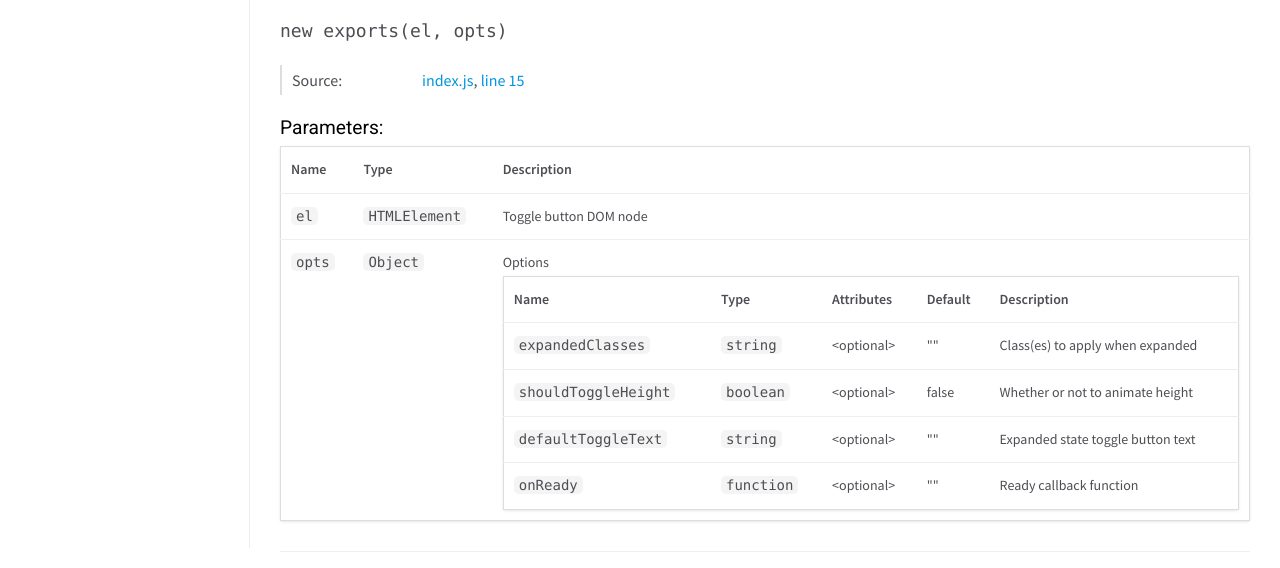
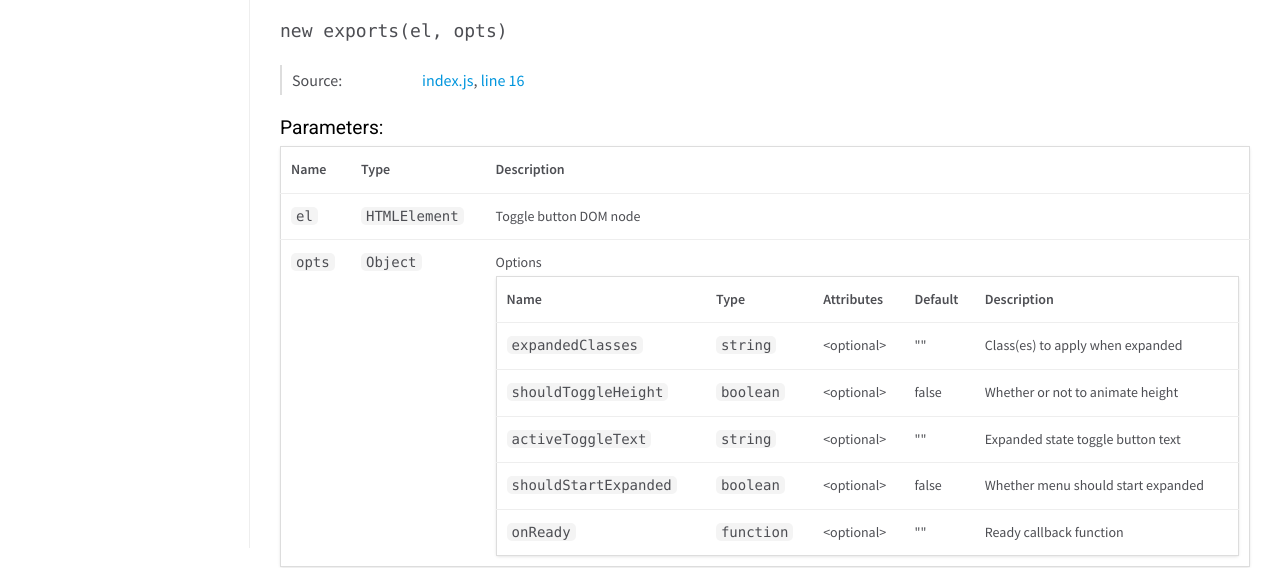
Before and after one commit to Threespot/expand-toggle, a website built with webpack: page docs/module.exports.html in a window 1280 px wide. Shown: the part 252-820 px from the top of the page. Built offline with nearby package versions, Linux system fonts and the light colour scheme.

Commit message:
version 1.6.0

```diff
--- a/docs/module.exports.html
+++ b/docs/module.exports.html
@@ -99,7 +99,7 @@
 
     <dt class="tag-source">Source:</dt>
     <dd class="tag-source"><ul class="dummy"><li>
-        <a href="index.js.html">index.js</a>, <a href="index.js.html#line15">line 15</a>
+        <a href="index.js.html">index.js</a>, <a href="index.js.html#line16">line 16</a>
     </li></ul></dd>
 
 
@@ -300,7 +300,7 @@
 
         <tr>
 
-                <td class="name"><code>defaultToggleText</code></td>
+                <td class="name"><code>activeToggleText</code></td>
 
 
             <td class="type">
@@ -334,6 +334,48 @@
 
             <td class="description last">
                 Expanded state toggle button text
+
+            </td>
+        </tr>
+
+
+
+        <tr>
+
+                <td class="name"><code>shouldStartExpanded</code></td>
+
+
+            <td class="type">
+
+
+<span class="param-type"><code>boolean</code></span>
+
+
+
+            </td>
+
+
+                <td class="attributes">
+
+                    &lt;optional><br>
+
+
+
+
+
+                </td>
+
+
+
+                <td class="default">
+
+                    false
+
+                </td>
+
+
+            <td class="description last">
+                Whether menu should start expanded
 
             </td>
         </tr>
@@ -440,7 +482,7 @@
 <br class="clear">
 
 <footer>
-    Generated by <a href="https://github.com/jsdoc3/jsdoc">JSDoc 3.5.5</a> on Mon Feb 18 2019 21:22:46 GMT-0500 (EST) using the Minami theme.
+    Generated by <a href="https://github.com/jsdoc3/jsdoc">JSDoc 3.5.5</a> on Tue Mar 12 2019 13:53:27 GMT-0400 (EDT) using the Minami theme.
 </footer>
 
 <script>prettyPrint();</script>
--- a/package.json
+++ b/package.json
@@ -1,6 +1,6 @@
 {
   "name": "@threespot/expand-toggle",
-  "version": "1.5.3",
+  "version": "1.6.0",
   "description": "Simple and accessible expandable functionality, similar to jQuery’s `slideToggle()` method.",
   "main": "dist/expand-toggle.m.js",
   "homepage": "https://threespot.github.io/expand-toggle/",
```
Also changed, not shown: docs/index.html (+1 -1 lines), docs/index.js.html (+12 -5 lines), dist/compressed/expand-toggle.amd.min.js, dist/compressed/expand-toggle.m.min.js, dist/compressed/expand-toggle.umd.min.js, dist/expand-toggle.amd.js, dist/expand-toggle.m.js, dist/expand-toggle.umd.js.
